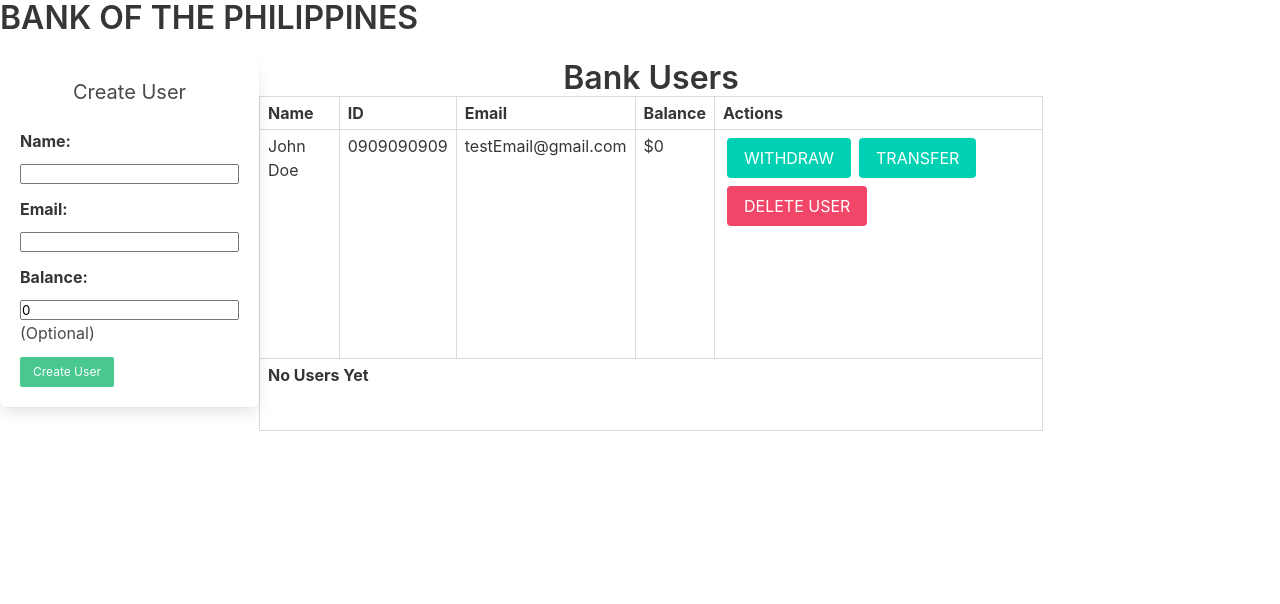
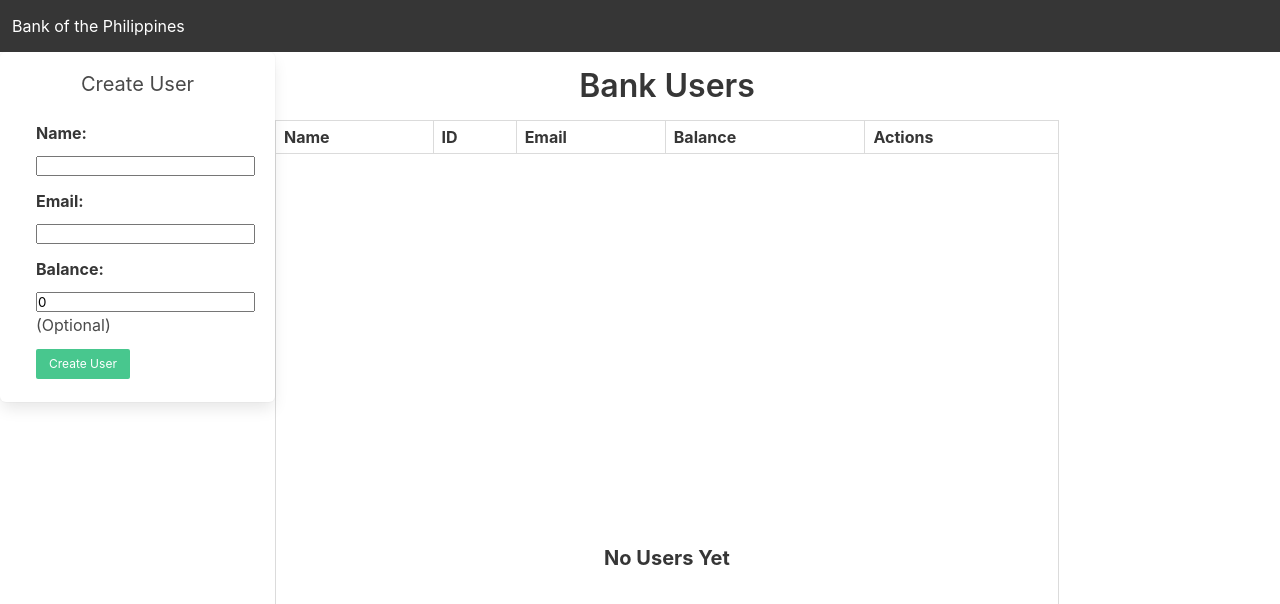
Before and after one commit to vincent-larisma/Banking-App, a React (Create React App) app in the folder banking-app/: page / in a window 1280 px wide. Shown: the top 604 px of the page. Built offline with nearby package versions, Linux system fonts and the light colour scheme.

Commit message:
Add navbar and update on design

```diff
--- a/banking-app/src/Components/Navbar.jsx
+++ b/banking-app/src/Components/Navbar.jsx
@@ -3,9 +3,9 @@ import React from 'react'
 export default function Navbar() {
   return (
     <>
-      <nav className='navbar' role='navigation' aria-label='main navigation'>
+      <nav className='navbar is-dark' role='navigation' aria-label='main navigation'>
         <div className='navbar-brand'>
-          <h1 className='title'>BANK OF THE PHILIPPINES</h1>
+          <div className='navbar-item'>Bank of the Philippines</div>
 
           <a role='button' className='navbar-burger' aria-label='menu' aria-expanded='false'>
             <span aria-hidden='true'></span>
@@ -13,7 +13,6 @@ export default function Navbar() {
             <span aria-hidden='true'></span>
           </a>
         </div>
-
       </nav>
     </>
   )
--- a/banking-app/src/Components/userDisplay.jsx
+++ b/banking-app/src/Components/userDisplay.jsx
@@ -185,24 +185,24 @@ export default function UserDisplay() {
   return (
     <>
       <div className='grid'>
-        <div className='box container grid-create-user'>
+        <div className='box container grid-create-user form-size'>
           <h2 className='subtitle text-center'>Create User</h2>
           <form onSubmit={handleSubmitUser}>
-            <div className='field'>
+            <div className='field pl-4'>
               <label className='label'>Name:</label>
               <input type='text' name='userName' value={userName} required onChange={handleChangeName} />
             </div>
-            <div className='field'>
+            <div className='field pl-4'>
               <label className='label'>Email:</label>
               <input type='email' name='userEmail' value={userEmail} required onChange={handleChangeEmail} />
             </div>
 
-            <div className='field balance-input'>
+            <div className='field pl-4 balance-input'>
               <label className='label'>Balance:</label>
               <input type='number' name='userBalance' value={userBalance} onChange={handleChangeBalance} />
               <span>(Optional)</span>
             </div>
-            <button className='button is-success is-small' type='submit' onClick={handleClickCreateUser}>
+            <button className='ml-4 button is-success is-small' type='submit' onClick={handleClickCreateUser}>
               Create User
             </button>
           </form>
@@ -211,7 +211,7 @@ export default function UserDisplay() {
         <table className='table table is-bordered is-striped is-narrow is-hoverable is-fullwidth grid-table '>
           <caption>
             {' '}
-            <h1 className='title'>Bank Users</h1>
+            <h1 className='title m-4'>Bank Users</h1>
           </caption>
           <thead>
             <tr>
@@ -223,17 +223,6 @@ export default function UserDisplay() {
             </tr>
           </thead>
           <tbody>
-            <tr>
-              <td>John Doe</td>
-              <td>0909090909</td>
-              <td>testEmail@gmail.com</td>
-              <td>$0</td>
-              <td>
-                <button className='button is-primary m-1'>WITHDRAW</button>
-                <button className='button is-primary m-1'>TRANSFER</button>
-                <button className='button is-danger m-1'>DELETE USER</button>
-              </td>
-            </tr>
             {/* Displays the userList  */}
             {userList.length ? (
               userList.map(({ Name, Email, Balance, ID }, index) => {
@@ -262,7 +251,16 @@ export default function UserDisplay() {
                 )
               })
             ) : (
-              <th colSpan='5'>No Users Yet</th>
+              <th
+                colSpan='5'
+                className='table-size subtitle'
+                style={{
+                  textAlign: 'center',
+                  fontWeight: 'bold',
+                  paddingTop: '50%',
+                }}>
+                No Users Yet
+              </th>
             )}
           </tbody>
         </table>
--- a/banking-app/src/Styles/userDisplay.scss
+++ b/banking-app/src/Styles/userDisplay.scss
@@ -25,5 +25,9 @@
   justify-content: center;
   align-content: center;
 }
+.table-size {
+  height: 100vh;
+}
 .form-size {
+  height: 350px;
 }
```
